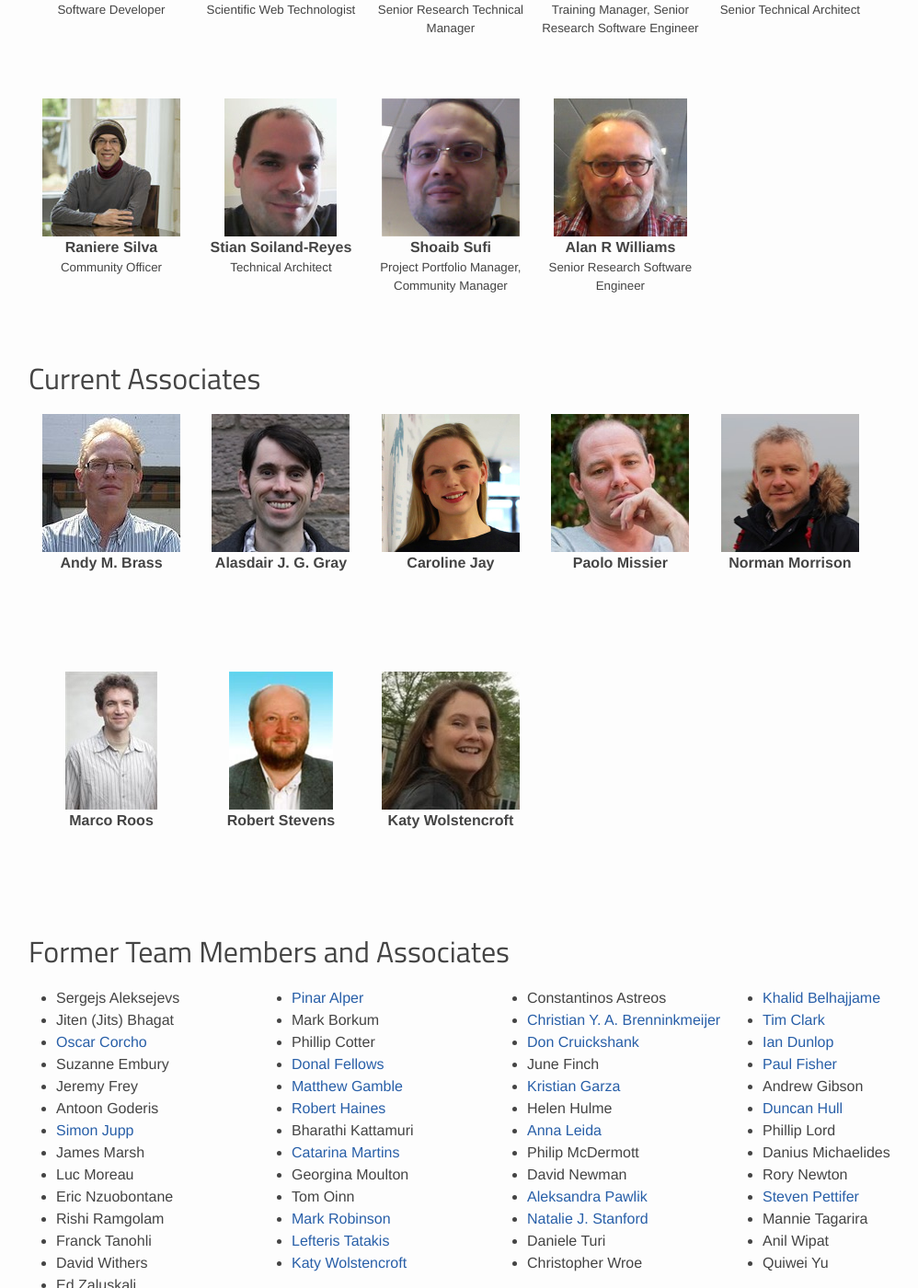
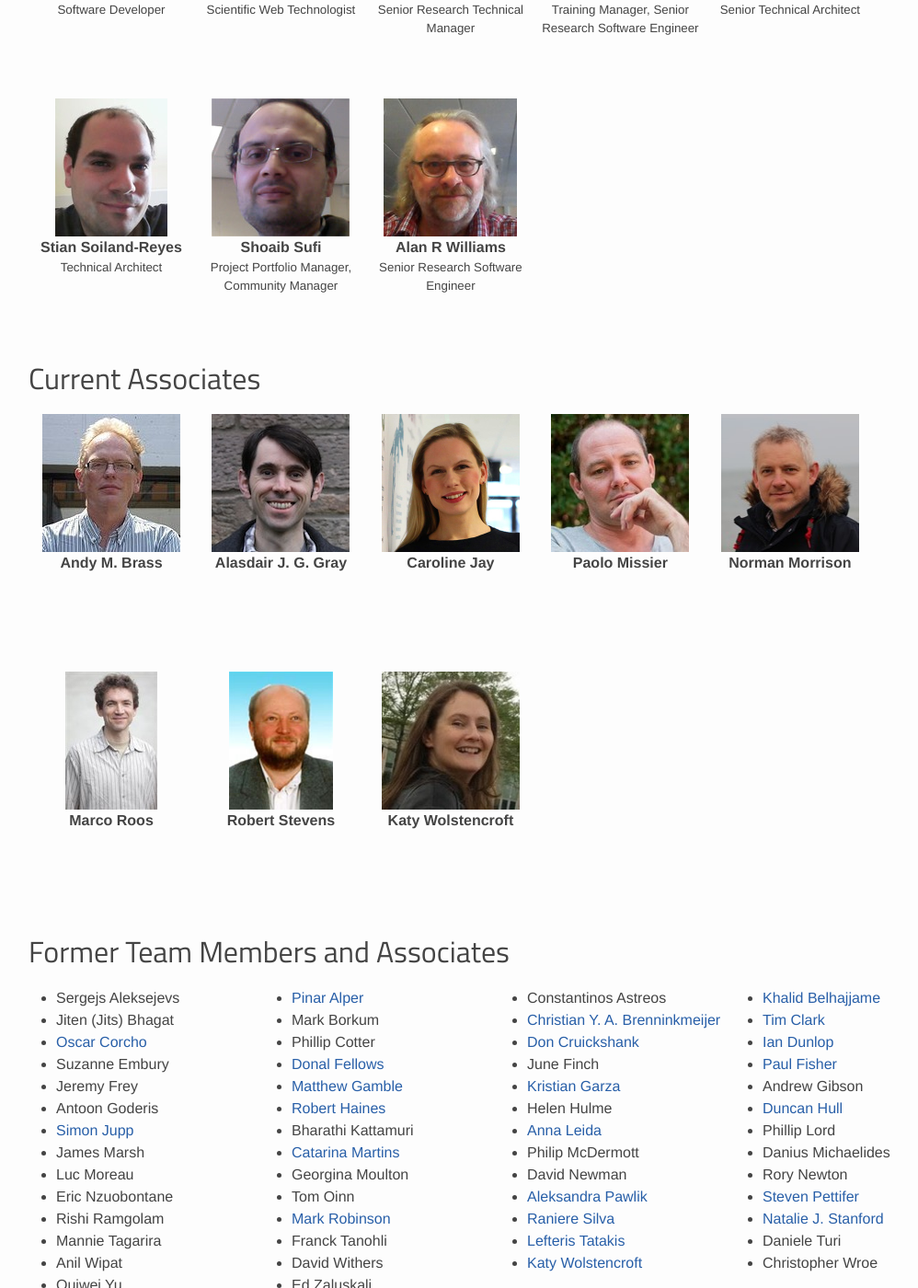
Before and after one commit to eScienceLab/eScienceLab.github.io, a Jekyll site: the page built from people.md, in a window 1280 px wide and 1400 px high, scrolled down 704 px. Shown: the whole window at 92% size, without its empty margins (69-1067 px from the left). Built offline with Jekyll 4.4.1, drawn with Linux system fonts in a browser that asks for light colours; comment, search, counter and statistics services are not loaded.

Commit message:
Moved Raniere to "Former" :(

```diff
--- a/people.md
+++ b/people.md
@@ -30,10 +30,6 @@ staff:
   orcid: 0000-0003-2130-0865
   img: stuart-owen-sm.jpg
   role: Senior Technical Architect
-- name: Raniere Silva
-  orcid: 0000-0002-8381-3749
-  img: raniere-silva-sm.jpg
-  role: Community Officer
 - name: Stian Soiland-Reyes
   orcid: 0000-0001-9842-9718
   img: stian-soiland-reyes-sm.jpg
@@ -141,6 +137,10 @@ former:
 - name: Rishi Ramgolam
 - name: Mark Robinson
   orcid: 0000-0002-8184-7507
+- name: Raniere Silva
+  orcid: 0000-0002-8381-3749
+  img: raniere-silva-sm.jpg
+  role: Community Officer
 - name: Natalie J. Stanford
   orcid: 0000-0003-4958-0184
   img: natalie-stanford-sm.jpg
```
